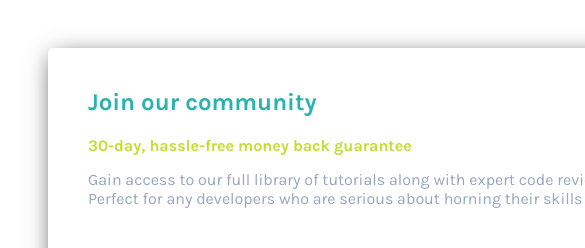
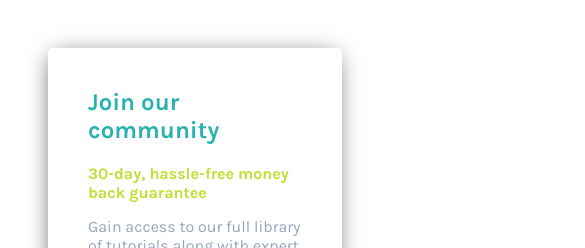
Before and after one commit to MartinGSS/pricing-card-frontend-mentor-challenge, a plain HTML site: page index.html in a window 390 px wide. Shown: the top 248 px of the page, 585 px wide, since content can reach past the window. Drawn offline with Linux system fonts and the light colour scheme.

Commit message:
Update style.css

```diff
--- a/style.css
+++ b/style.css
@@ -122,3 +122,10 @@ ul {
 li {
   margin-bottom : 3px
 }
+
+@media (max-width: 750px){
+  .left, .right , .card{
+    height : auto;
+    width : 100%;
+  }
+}
```
